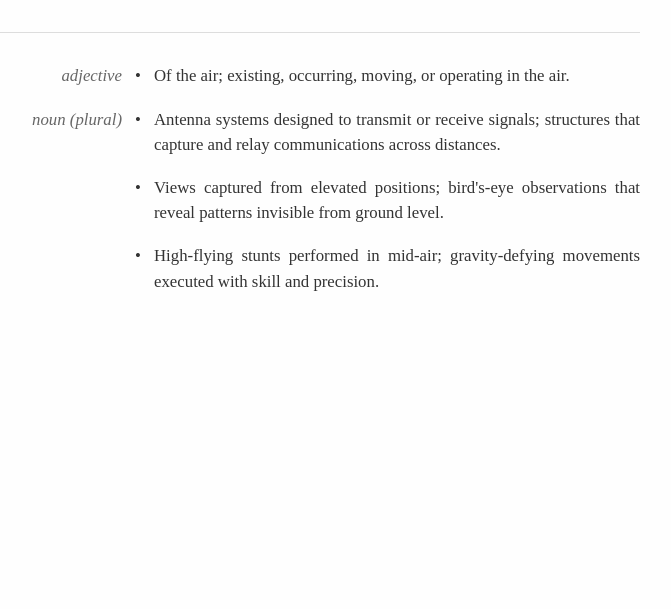
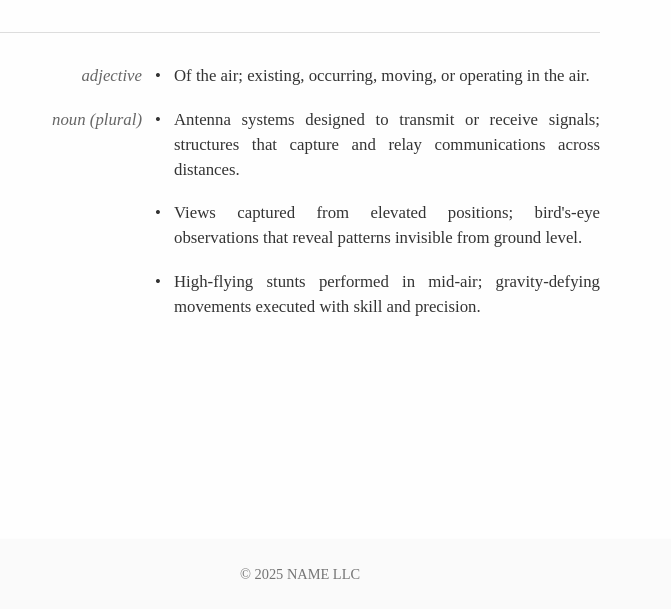
Before and after one commit to aerials-dev/aerials-dev.github.io, a plain HTML site: page index.html in a window 1280 px wide. Shown: the part 191-800 px from the top of the page, without its empty margins (340-1011 px from the left). Drawn offline with Linux system fonts and the light colour scheme.

Commit message:
:label: Add footer with copyright notice
Connecting to our LLC

```diff
--- a/index.html
+++ b/index.html
@@ -5,14 +5,28 @@
     <meta name="viewport" content="width=device-width, initial-scale=1.0">
     <title>Aerials</title>
     <style>
+        html, body {
+            height: 100%;
+            margin: 0;
+            padding: 0;
+        }
+
         body {
             font-family: 'Times New Roman', serif;
             line-height: 1.5;
+            background: #fefefe;
+            color: #333;
+            display: flex;
+            flex-direction: column;
+        }
+
+        .main-content {
+            flex: 1;
             max-width: 680px;
             margin: 0 auto;
-            padding: 70px 40px;
-            background: #fefefe;
-            color: #333;
+            padding: 70px 40px 40px 40px;
+            width: 100%;
+            box-sizing: border-box;
         }
 
         .header {
@@ -69,9 +83,21 @@
             text-align: justify;
             font-size: 1.05em;
         }
+
+        .footer-content {
+            padding: 25px 40px;
+            border-top: 1px solid #fdfdfd;
+            background: #fafafa;
+            text-align: center;
+            color: #666;
+            font-size: 0.9em;
+            line-height: 1.4;
+            opacity: 0.9;
+        }
     </style>
 </head>
 <body>
+    <div class="main-content">
         <div class="header">
             <h1>aerials</h1>
             <div class="pronunciation">/ˈɛːrɪəlz/</div>
@@ -104,5 +130,10 @@
                 <div class="definition-text">High-flying stunts performed in mid-air; gravity-defying movements executed with skill and precision.</div>
             </div>
         </div>
+    </div>
+
+    <div class="footer-content">
+        <div class="copyright">© 2025 NAME LLC</div>
+    </div>
 </body>
 </html>
```
Lines whose indentation alone changed are shown as unchanged.
